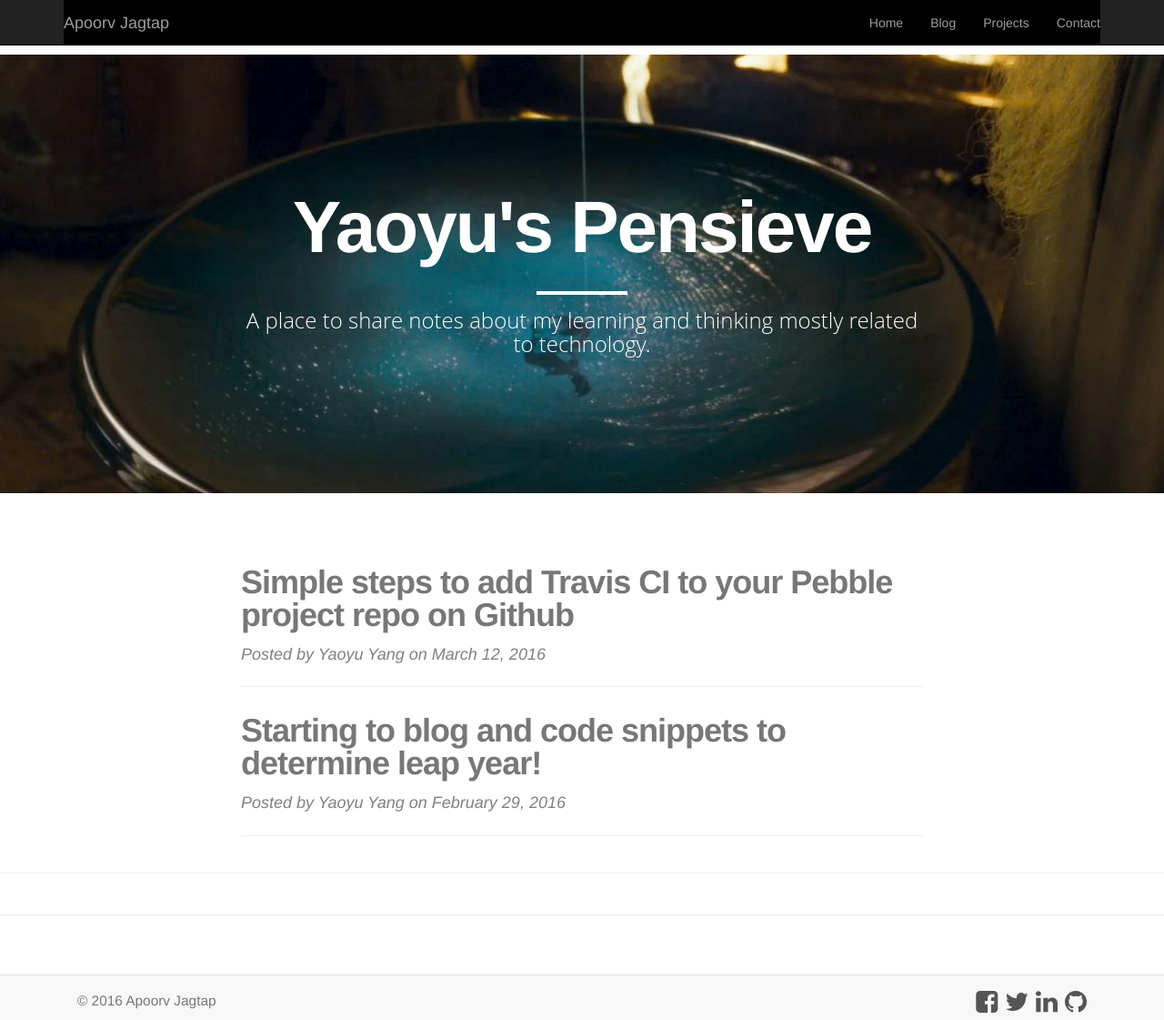
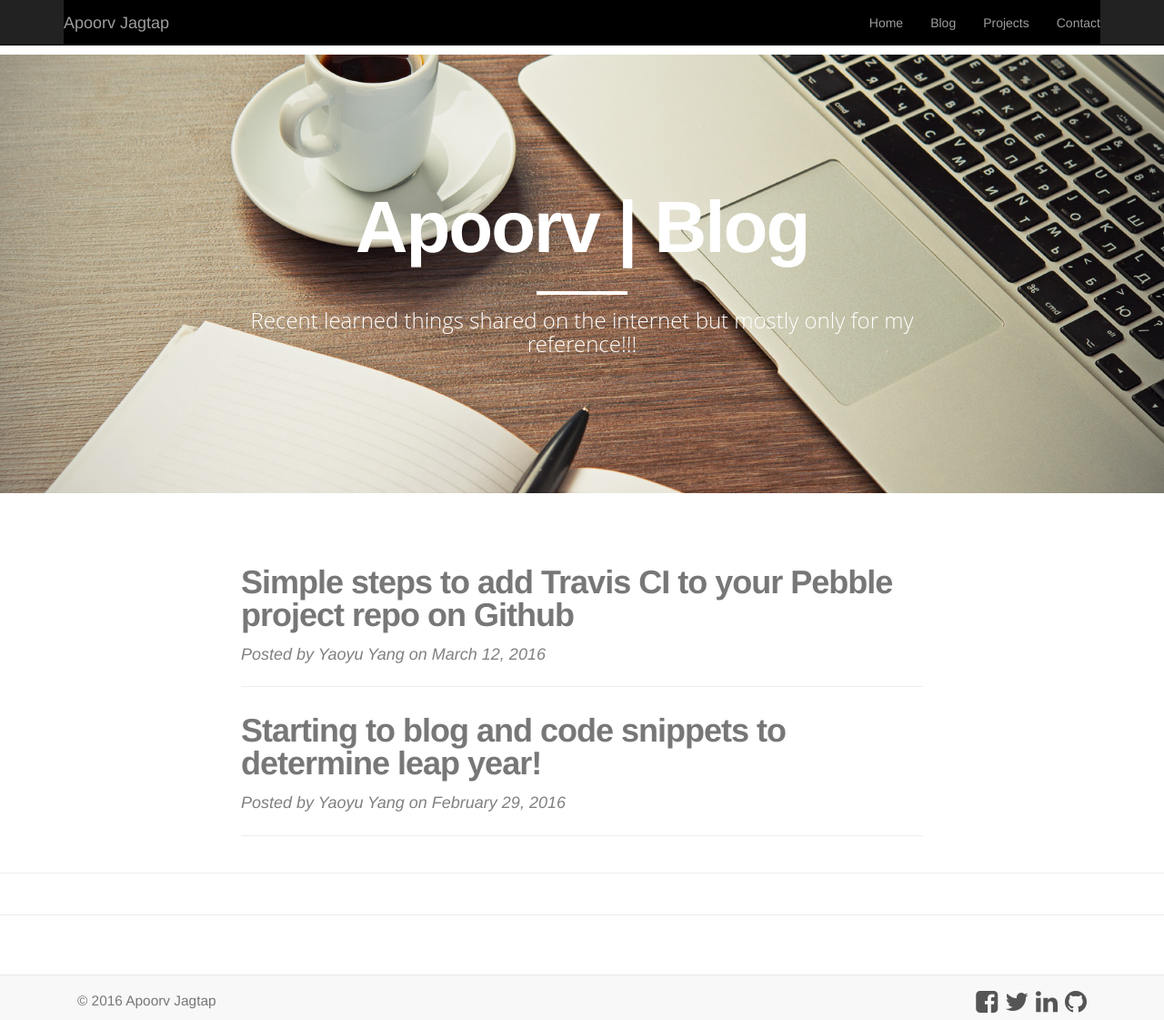
Before and after one commit to apoorv98/apoorv98.github.io, a Jekyll site: the page built from blog/index.html, in a window 1280 px wide and 1121 px high. Shown: the whole window at 91% size. Built offline with Jekyll 4.4.1, drawn with Linux system fonts in a browser that asks for light colours; nearby versions of some CDN libraries; the list of posts is cut into pages by our own code.

Commit message:
weekly updates

```diff
--- a/blog/index.html
+++ b/blog/index.html
@@ -1,8 +1,8 @@
 ---
 layout: page
-title: Yaoyu's Pensieve
-description: "A place to share notes about my learning and thinking mostly related to technology."
-header-img: "images/Pensieve2.jpg"
+title: Apoorv | Blog
+description: "Recent learned things shared on the internet but mostly only for my reference!!!"
+header-img: "images/blog_banner.jpg"
 ---
 
 {% for post in paginator.posts %}
--- a/contact/index.html
+++ b/contact/index.html
@@ -1,6 +1,6 @@
 ---
 layout: default
-title: Yaoyu Yang | Contact
+title: Apoorv Jagtap | Contact
 ---
 <div class="container">
 <h1>Contact</h1>
--- a/research/index.html
+++ b/research/index.html
@@ -1,6 +1,6 @@
 ---
 layout: default
-title: Yaoyu Yang | Research
+title: Apoorv Jagtap | Research
 ---
 <div class="container">
 <h1>Research Projects</h1>
```
